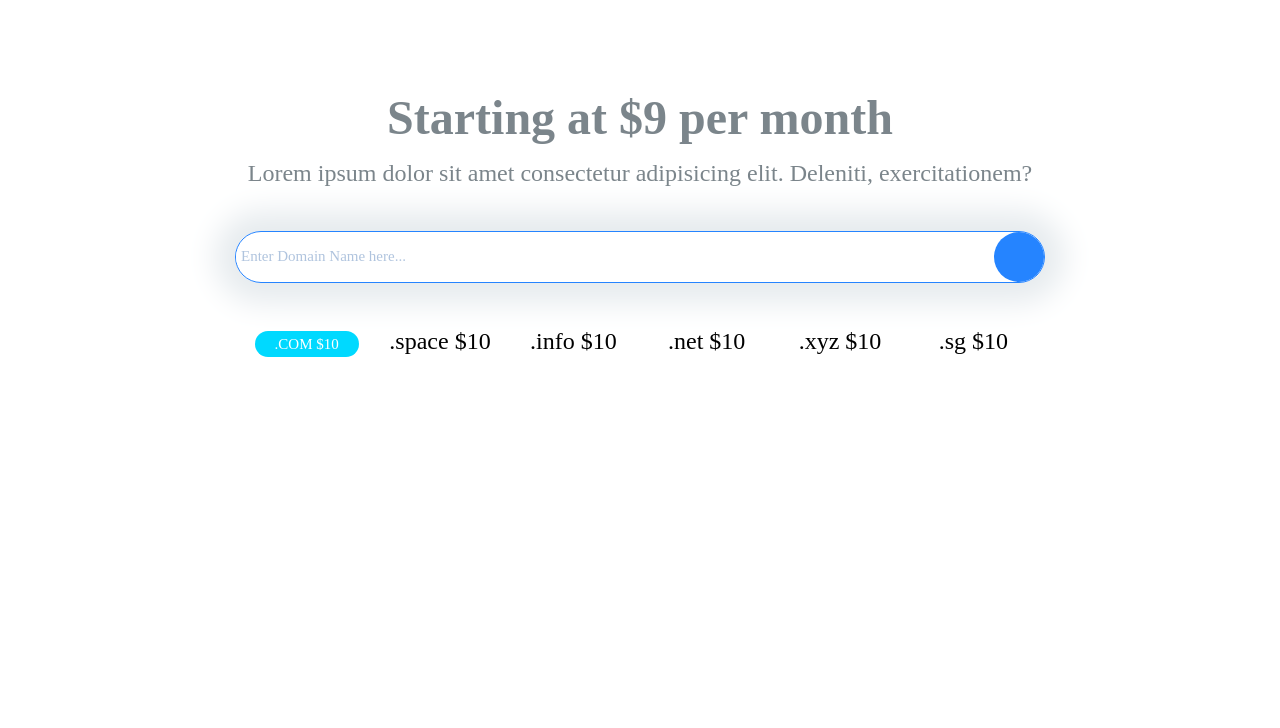
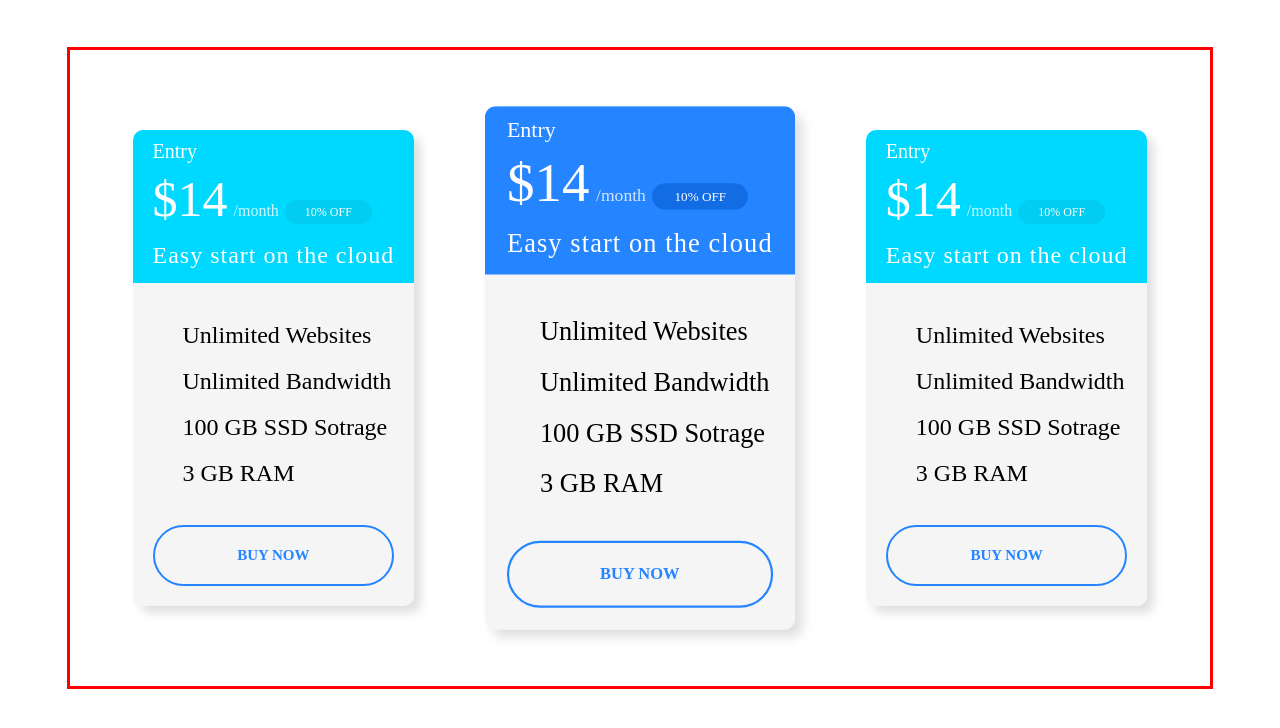
Before and after one commit to kadiri2006/websiteclone, a plain HTML site: page index.html in a window 1280 px wide. Drawn offline with Linux system fonts and the light colour scheme.

Commit message:
in-complete blockCards

```diff
--- a/css/style.css
+++ b/css/style.css
@@ -12,6 +12,7 @@
 body {
   font-size: 2.4rem;
   line-height: 1.5;
+  padding: 5rem;
 }
 
 * {
@@ -239,12 +240,12 @@ a {
 
 .card,
 .card--inline {
-  margin: 2rem;
-
   background-color: whitesmoke;
   border-radius: 10px;
   box-shadow: rgba(100, 100, 111, 0.2) 7px 7px 10px 0px;
+  margin: 2rem;
   overflow: hidden; /*if not set overflow is hidden child elements covers parent since border-radius not appears on top of card */
+  transition: transform 0.3s ease-in-out;
 }
 .card--inline {
   display: inline-block;
@@ -255,11 +256,11 @@ a {
   padding: 1rem 2rem;
 }
 
-.card-primary .card__header {
+.card--primary .card__header {
   background-color: var(--color-primary);
   color: var(--color-text);
 }
-.card-secondary .card__header {
+.card--secondary .card__header {
   background-color: var(--color-secondary);
   color: var(--color-text);
 }
@@ -280,20 +281,32 @@ a {
   font-size: 1.6rem;
 }
 
-.card-primary .badges--background {
-  background-color: var(--color-primary);
+.card--primary .badges--background {
+  background-color: #126de4;
 }
-.card-secondary .badges--background {
-  background-color: rgb(247, 49, 14);
+.card--secondary .badges--background {
+  background-color: #02cdf1;
 }
 .card__description {
   display: block;
   letter-spacing: 1px;
 }
 
+.card:hover {
+  transform: scale(1.05);
+}
+
 /* card with badge */
 
-.card-badge .card__header::after {
+.card--badge {
+  transform: scale(1.1);
+}
+
+.card--badge:hover {
+  transform: scale(1.15);
+}
+
+.card--badge .card__header::after {
   content: url("../images/popular.svg");
   width: 40px;
   display: inline-block;
@@ -302,7 +315,7 @@ a {
   right: 5%;
 }
 
-.card-badge .card__header {
+.card--badge .card__header {
   position: relative;
 }
 
@@ -528,7 +541,7 @@ a {
   max-width: 1140px;
 
   margin: 0 auto;
-  /* outline: solid 3px red; */
+  outline: solid 3px red;
 }
 
 /* Navbar */
@@ -658,3 +671,17 @@ a {
     grid-template-rows: initial;
   }
 }
+
+/* block-cards */
+
+.block-cards .grid {
+  gap: 27rem 0;
+}
+
+@media screen and (min-width: 720px) {
+  .block-cards .card {
+    max-width: 50rem;
+    margin-left: auto;
+    margin-right: auto;
+  }
+}
--- /dev/null
+++ b/css/style1.css
@@ -0,0 +1,32 @@
+.grid {
+    display: grid;
+}
+
+.one {
+    background-color: aqua;
+    max-width: 300px;
+    /* margin: 0 auto; */
+    margin-left: 5rem;
+}
+
+
+/////
+
+ <div class="grid">
+      <div class="one">
+        <p>
+          Lorem, ipsum dolor sit amet consectetur adipisicing elit. Eligendi
+          odit quis voluptatum facilis incidunt, maxime rem reiciendis harum,
+          nobis quia, officia repellat expedita fugit adipisci consequuntur
+          optio. Aspernatur, consequuntur saepe?
+        </p>
+      </div>
+      <div class="two">
+        <p>
+          Lorem ipsum dolor sit amet consectetur adipisicing elit. Porro beatae
+          magnam cum, molestias incidunt blanditiis omnis ab placeat
+          consectetur? Inventore provident vero debitis adipisci ut id hic harum
+          vitae pariatur!
+        </p>
+      </div>
+    </div>
--- a/index.html
+++ b/index.html
@@ -9,36 +9,64 @@
     <title>k</title>
   </head>
   <body>
-    <section class="container block block-domain">
-      <header class="block__header">
-        <h1>Starting at $9 per month</h1>
-        <p>
-          Lorem ipsum dolor sit amet consectetur adipisicing elit. Deleniti,
-          exercitationem?
-        </p>
-        <div class="input-container">
-          <input
-            type="text"
-            class="input"
-            placeholder="Enter Domain Name here..."
-          />
-          <button class="btn btn--primary">
-            <svg class="icon icon--small">
-              <use xlink:href="images/spriteMosh.svg#search"></use>
-            </svg>
-          </button>
+    <section class="container block block-cards">
+      <div class="grid grid--1x3">
+        <div class="card card--secondary">
+          <header class="card__header">
+            <h3 class="card__name">Entry</h3>
+            <span class="card__price">$14</span>
+            <span class="card__billing-cycle">/month</span>
+            <span class="badges badges--background badges--mini">10% off</span>
+            <span class="card__description">Easy start on the cloud</span>
+          </header>
+          <div class="card__body">
+            <ul class="list list--tick">
+              <li class="list__item">Unlimited Websites</li>
+              <li class="list__item">Unlimited Bandwidth</li>
+              <li class="list__item">100 GB SSD Sotrage</li>
+              <li class="list__item">3 GB RAM</li>
+            </ul>
+            <button class="btn btn--outline btn--block">buy now</button>
+          </div>
         </div>
-      </header>
-      <ul class="list grid block-domain__prices">
-        <li>
-          <span class="badges badges--secondary">.com $10</span>
-        </li>
-        <li>.space $10</li>
-        <li>.info $10</li>
-        <li>.net $10</li>
-        <li>.xyz $10</li>
-        <li>.sg $10</li>
-      </ul>
+
+        <div class="card card--primary card--badge">
+          <header class="card__header">
+            <h3 class="card__name">Entry</h3>
+            <span class="card__price">$14</span>
+            <span class="card__billing-cycle">/month</span>
+            <span class="badges badges--background badges--mini">10% off</span>
+            <span class="card__description">Easy start on the cloud</span>
+          </header>
+          <div class="card__body">
+            <ul class="list list--tick">
+              <li class="list__item">Unlimited Websites</li>
+              <li class="list__item">Unlimited Bandwidth</li>
+              <li class="list__item">100 GB SSD Sotrage</li>
+              <li class="list__item">3 GB RAM</li>
+            </ul>
+            <button class="btn btn--outline btn--block">buy now</button>
+          </div>
+        </div>
+        <div class="card card--secondary">
+          <header class="card__header">
+            <h3 class="card__name">Entry</h3>
+            <span class="card__price">$14</span>
+            <span class="card__billing-cycle">/month</span>
+            <span class="badges badges--background badges--mini">10% off</span>
+            <span class="card__description">Easy start on the cloud</span>
+          </header>
+          <div class="card__body">
+            <ul class="list list--tick">
+              <li class="list__item">Unlimited Websites</li>
+              <li class="list__item">Unlimited Bandwidth</li>
+              <li class="list__item">100 GB SSD Sotrage</li>
+              <li class="list__item">3 GB RAM</li>
+            </ul>
+            <button class="btn btn--outline btn--block">buy now</button>
+          </div>
+        </div>
+      </div>
     </section>
 
     <script src="main.js"></script>
```
Also changed, not shown: components/card-badge.html (+1 -1 lines), components/card.html (+1 -1 lines), components/block-cards.html (added).
